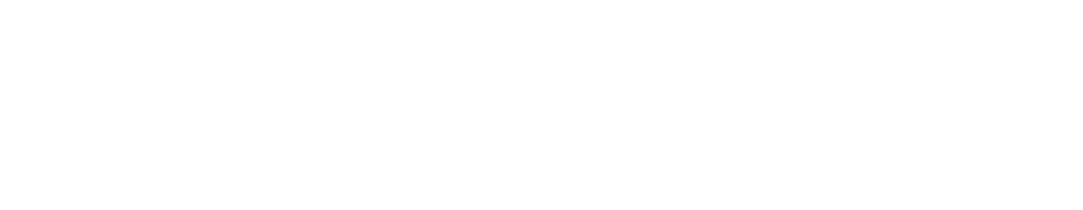
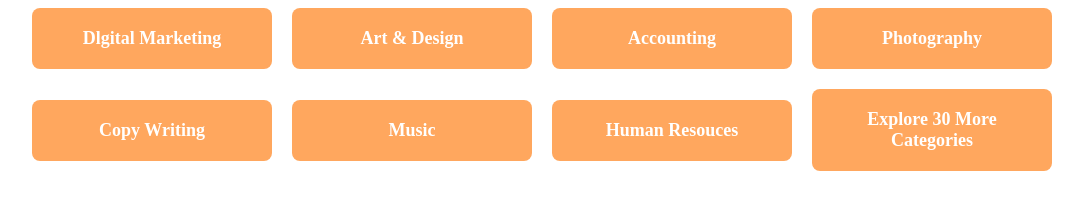
Before and after one commit to techupth/css-responsive-web-design-fe-1-group-4, a website: page ex-1/index.html in a window 1280 px wide. Shown: the whole page, without its empty margins (98-1181 px from the left). Drawn offline with Linux system fonts and the light colour scheme.

Commit message:
tum's work

```diff
--- a/ex-1/index.html
+++ b/ex-1/index.html
@@ -5,12 +5,21 @@
   <meta charset="UTF-8" />
   <meta http-equiv="X-UA-Compatible" content="IE=edge" />
   <meta name="viewport" content="width=device-width, initial-scale=1.0" />
-  <link rel="stylesheet" href="style.css" />
+  <link rel="
+  stylesheet" href="style.css" />
   <title>Responsive Web Design - Ex 2</title>
 </head>
 
 <body>
-  <!-- Start coding here -->
+  <div class="container">
+    <div class="item">Dlgital Marketing</div>
+    <div class="item">Art & Design</div>
+    <div class="item">Accounting</div>
+    <div class="item">Photography</div>
+    <div class="item">Copy Writing</div>
+    <div class="item">Music</div>
+    <div class="item">Human Resouces</div>
+    <div class="item">Explore 30 More Categories</div>
+  </div>
 </body>
-
 </html>
--- a/ex-1/style.css
+++ b/ex-1/style.css
@@ -1 +1,33 @@
 /* Start coding here */
+/* style.css */
+
+.container {
+  display: flex;
+  flex-wrap: wrap;
+  justify-content: center;
+  align-items: center;
+  gap: 20px;
+}
+
+.item {
+  background-color: rgb(255, 167, 94);
+  padding: 20px;
+  border-radius: 8px;
+  text-align: center;
+  color: white;
+  font-size: 18px;
+  font-weight: bold;
+  width: 200px;
+}
+
+/* Media Query for Responsive Design */
+@media screen and (max-width: 600px) {
+  .container {
+    flex-direction: column;
+    align-items: stretch;
+  }
+
+  .item {
+    width: 100%;
+  }
+}
```
